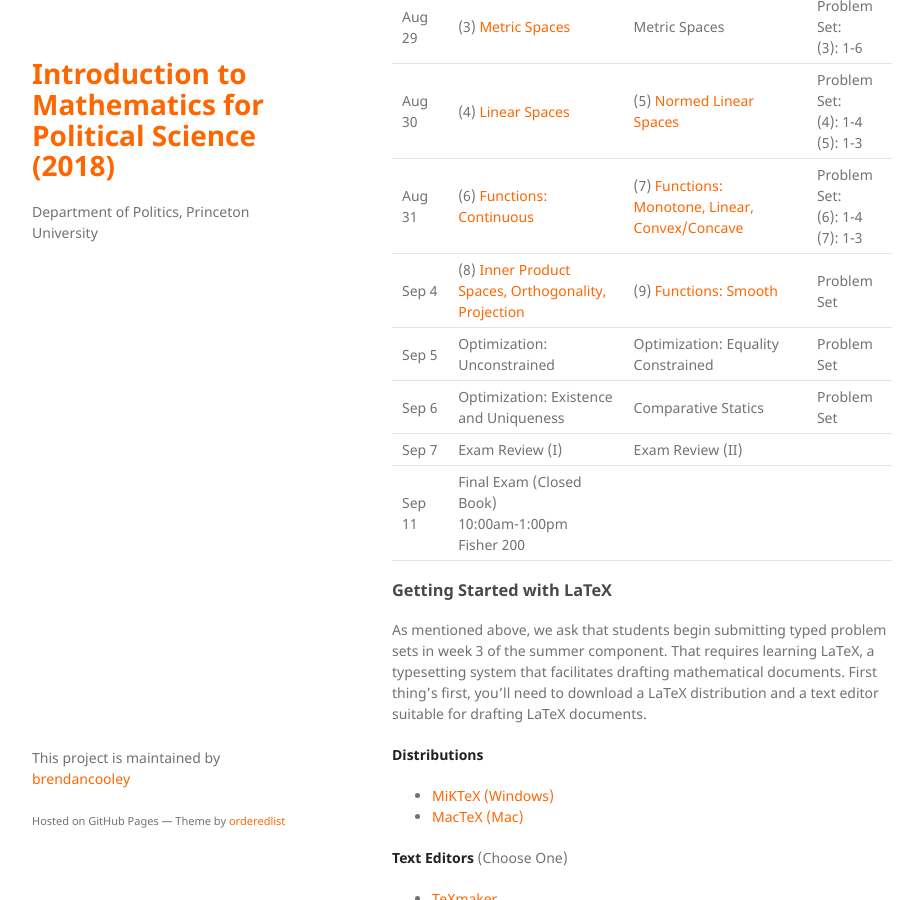
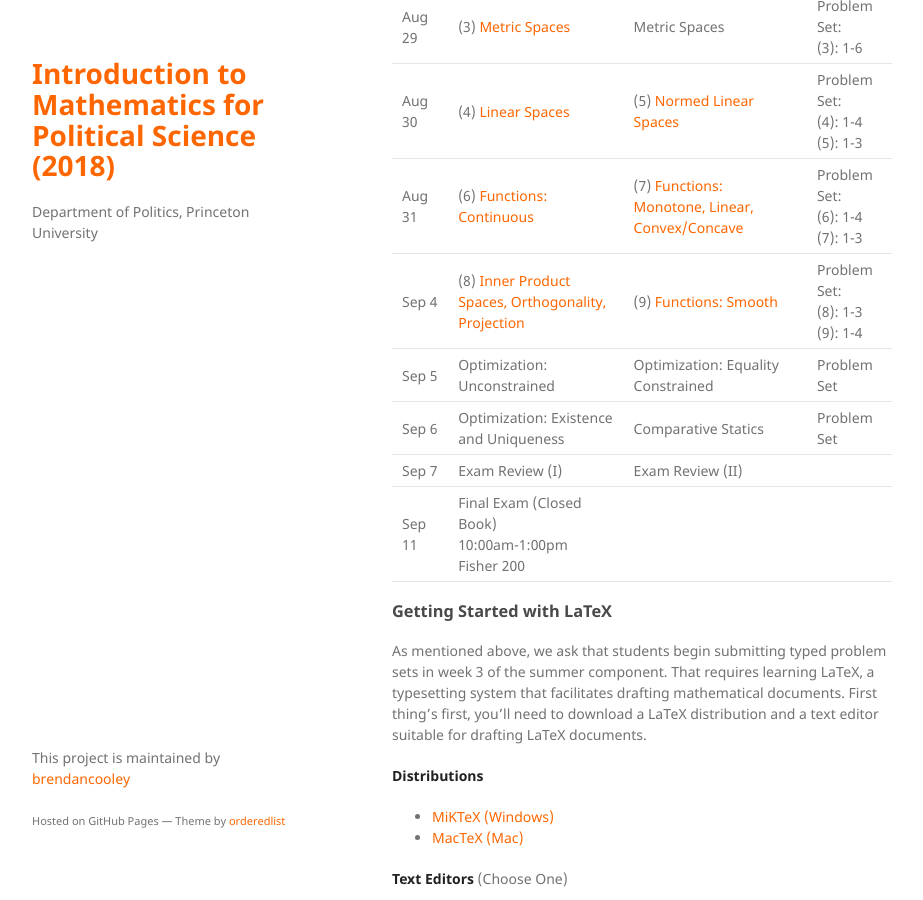
Before and after one commit to brendancooley/imps2019, a Jekyll site: the page built from index.md, in a window 1280 px wide and 900 px high, scrolled down 4382 px. Shown: the whole window, without its empty margins (178-1101 px from the left). Built offline with Jekyll 4.4.1, drawn with Linux system fonts in a browser that asks for light colours; nearby versions of some CDN libraries; a script that is not in the unit is left out; our own code applies the rules of GitHub Pages for plain Markdown files.

Commit message:
problems 9/4

```diff
--- a/index.md
+++ b/index.md
@@ -110,7 +110,7 @@ The appendix of McCarty and Meirowitz's book contains a nice treatment of many o
 | Aug 29 | (3) [Metric Spaces](https://rawgit.com/brendancooley/imps2018/master/notes/3_metricSpaces_solutions.pdf)    | Metric Spaces                                  | Problem Set: <br> (3): 1-6 |
 | Aug 30 | (4) [Linear Spaces](https://rawgit.com/brendancooley/imps2018/master/notes/4_linearSpaces_solutions.pdf)                 | (5) [Normed Linear Spaces](https://rawgit.com/brendancooley/imps2018/master/notes/5_normedLinearSpaces_solutions.pdf) | Problem Set: <br> (4): 1-4 <br> (5): 1-3 |
 | Aug 31 | (6) [Functions: Continuous](https://rawgit.com/brendancooley/imps2018/master/notes/6_functionsContinuous.pdf)        | (7) [Functions: Monotone, Linear, Convex/Concave](https://rawgit.com/brendancooley/imps2018/master/notes/7_functionsOther.pdf)  | Problem Set: <br> (6): 1-4 <br> (7): 1-3 |
-| Sep 4  | (8) [Inner Product Spaces, Orthogonality, Projection](https://rawgit.com/brendancooley/imps2018/master/notes/8_innerProductSpaces.pdf)    | (9) [Functions: Smooth](https://rawgit.com/brendancooley/imps2018/master/notes/9_functionsSmooth.pdf)                   | Problem Set |
+| Sep 4  | (8) [Inner Product Spaces, Orthogonality, Projection](https://rawgit.com/brendancooley/imps2018/master/notes/8_innerProductSpaces.pdf)    | (9) [Functions: Smooth](https://rawgit.com/brendancooley/imps2018/master/notes/9_functionsSmooth.pdf)                   | Problem Set: <br> (8): 1-3 <br> (9): 1-4 |
 | Sep 5  | Optimization: Unconstrained | Optimization: Equality Constrained                    | Problem Set |
 | Sep 6  | Optimization: Existence and Uniqueness    | Comparative Statics             | Problem Set |
 | Sep 7  | Exam Review (I)   | Exam Review (II)                                     |  |
```
